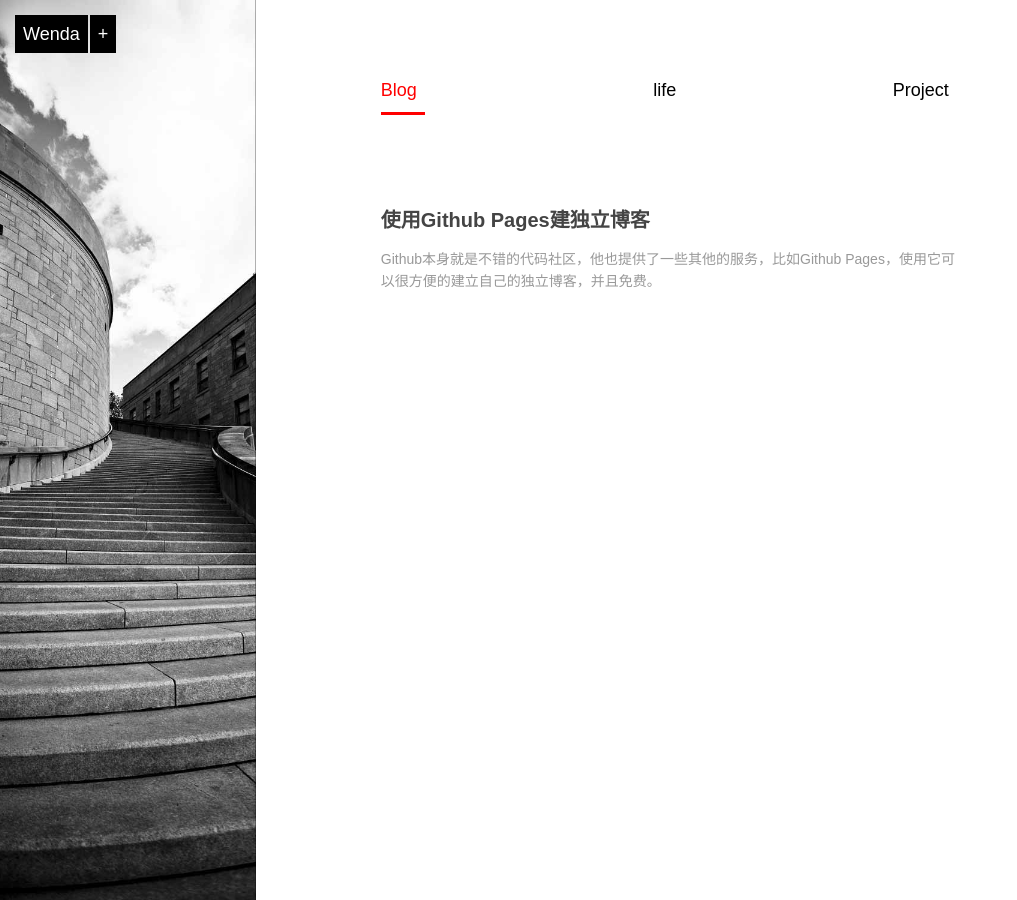
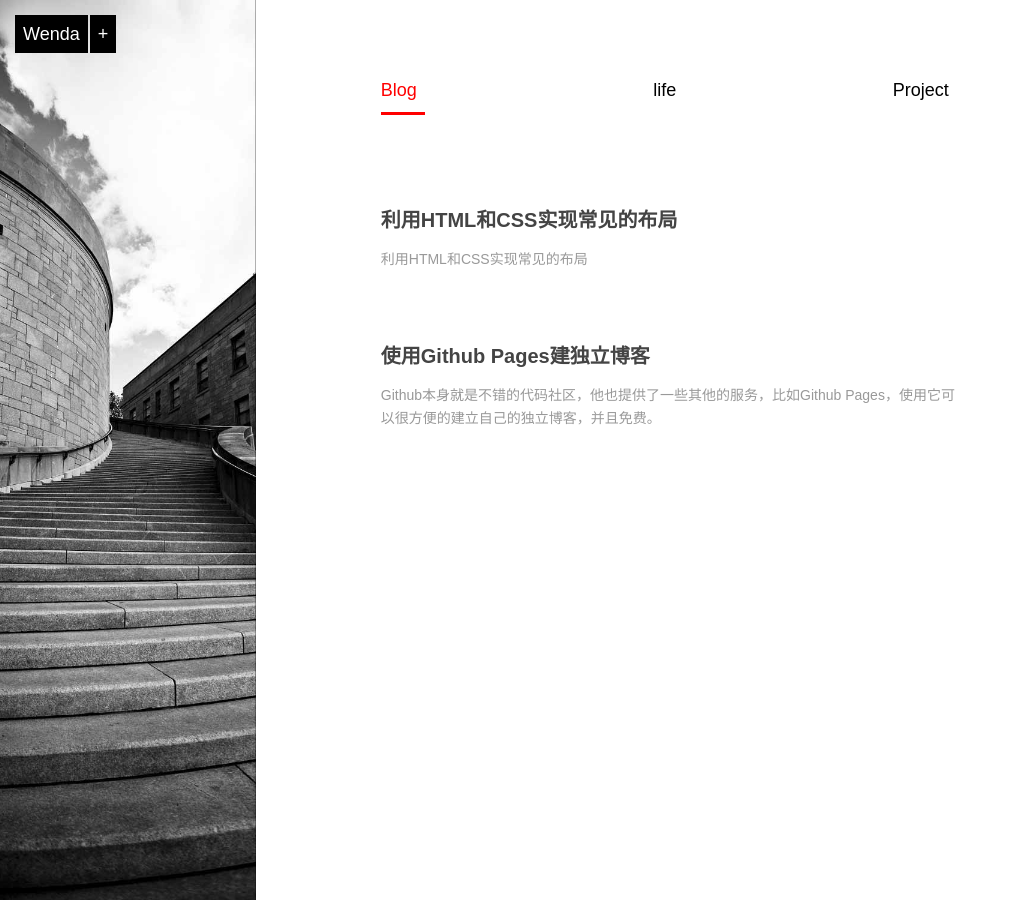
Before and after one commit to firewenda/firewenda.github.io, a Jekyll site: the page built from index.md, in a window 1280 px wide. Shown: the whole page, without its empty margins (0-1017 px from the left). Built offline with Jekyll 4.4.1, drawn with Linux system fonts in a browser that asks for light colours; Markdown is read by kramdown in place of the engine named in the settings; some of the changed lines change nothing that is shown.

Commit message:
first blog
first blog从别人的网站引用过来

```diff
--- /dev/null
+++ b/_posts/blog/2015-12-04-blog-share-layout.md
@@ -0,0 +1,97 @@
+---
+layout: post
+title:  利用HTML和CSS实现常见的布局
+description:  利用HTML和CSS实现常见的布局
+category: blog
+---
+
+>作者：mrshi
+
+>原文地址：<a href="http://segmentfault.com/a/1190000003931851">http://segmentfault.com/a/1190000003931851</a>
+
+## 单列布局
+### 水平居中
+
+水平居中的页面布局中最为常见的一种布局形式，多出现于标题，以及内容区域的组织形式，下面介绍四种实现水平居中的方法（注：下面各个实例中实现的是child元素的对齐操作，child元素的父容器是parent元素）
+
+**使用inline-block 和 text-align实现**
+
+    .parent{text-align: center;}
+    .child{display: inline-block;}
+
+优点：兼容性好；
+不足：需要同时设置子元素和父元素
+
+**使用margin:0 auto来实现**
+
+    .child{width:200px;margin:0 auto;}
+
+优点：兼容性好
+缺点: 需要指定宽度
+
+**使用table实现**
+
+    .child{display:table;margin:0 auto;}
+
+优点:只需要对自身进行设置
+不足:IE6,7需要调整结构
+
+**使用绝对定位实现**
+
+    .parent{position:relative;}
+    /*或者实用margin-left的负值为盒子宽度的一半也可以实现，不过这样就必须知道盒子的宽度，但兼容性好*/
+    .child{position:absolute;left:50%;transform:translate(-50%);}
+
+不足：兼容性差,IE9及以上可用
+
+**实用flex布局实现**
+
+    /*第一种方法*/
+    .parent{display:flex;justify-content:center;}
+    /*第二种方法*/
+    .parent{display:flex;}
+    .child{margin:0 auto;}
+
+缺点：兼容性差，如果进行大面积的布局可能会影响效率
+
+## 垂直居中
+
+**vertical-align**
+
+>我们都知道，每个人都有不同的嗜好，有的人喜欢吃甜食，有的人喜欢吃辣的东西，有的人不喜欢吃芹菜，有的人不喜欢吃羊肉等等。CSS中的有些元素也是这样，他们有的只对牛奶感兴趣，有的只喜欢吃坚果和果冻，而讨厌牛奶。而vertical-align呢，是个比较挑食的家伙，它只喜欢吃果冻，从小吃果冻长大，没有了果冻，它就会闹脾气，对你不理不睬。我称之为“果冻依赖型元素”，又称之为“inline-block依赖型元素”，也就是说,只有一个元素属于inline或是inline-block（table-cell也可以理解为inline-block水平）水平，其身上的vertical-align属性才会起作用。<a href="http://www.zhangxinxu.com/wordpress/2010/05/%E6%88%91%E5%AF%B9css-vertical-align%E7%9A%84%E4%B8%80%E4%BA%9B%E7%90%86%E8%A7%A3%E4%B8%8E%E8%AE%A4%E8%AF%86%EF%BC%88%E4%B8%80%EF%BC%89/">我对css-vertical-align的一些理解与认识</a>
+
+在使用vertical-align的时候，由于对齐的基线是用行高的基线作为标记，故需要设置line-height或设置display:table-cell;
+
+    /*第一种方法*/
+    .parent{display:table-cell;vertical-align:middle;height:20px;}
+    /*第二种方法*/
+    .parent{display:inline-block;vertical-align:middle;line-height:20px;}
+
+**使用绝对定位**
+
+    .parent{position:relative;}
+    .child{positon:absolute;top:50%;transform:translate(0,-50%);}
+
+**实用flex实现**
+
+    .parent{display:flex;align-items:center;}
+
+### 水平垂直全部居中
+
+**利用vertical-align,text-align,inline-block实现**
+
+    .parent{display:table-cell;vertical-align:middle;text-align:center;}
+    .child{display:inline-block;}
+
+**利用绝对定位实现**
+
+    .parent{position:relative;}
+    .child{position:absolute;top:50%;left:50%;transform:translate(-50%,-50%);}
+
+**利用flex实现**
+
+    .parent{display:flex;justify-content:center;align-items:center;}
+
+## 其他
+
+想知道详细的全文请查看全文<a href="http://segmentfault.com/a/1190000003931851">http://segmentfault.com/a/1190000003931851</a>
--- a/css/default.css
+++ b/css/default.css
@@ -51,6 +51,8 @@ h4+pre, h3+pre { margin-top:20px; }
 pre code{background-color:transparent;border:none;padding:0;word-wrap:normal;}
 pre ol{margin-left:25px;list-style-type:decimal;}
 
+blockquote{ margin-bottom: 40px;}
+blockquote p{ margin-bottom: 0;}
 /************layout style*****************/
 #content {width:1060px;margin:90px auto 60px;min-height:400px;height:auto !important;height:400px; }
 
```
Also changed, not shown: 7 other files.
